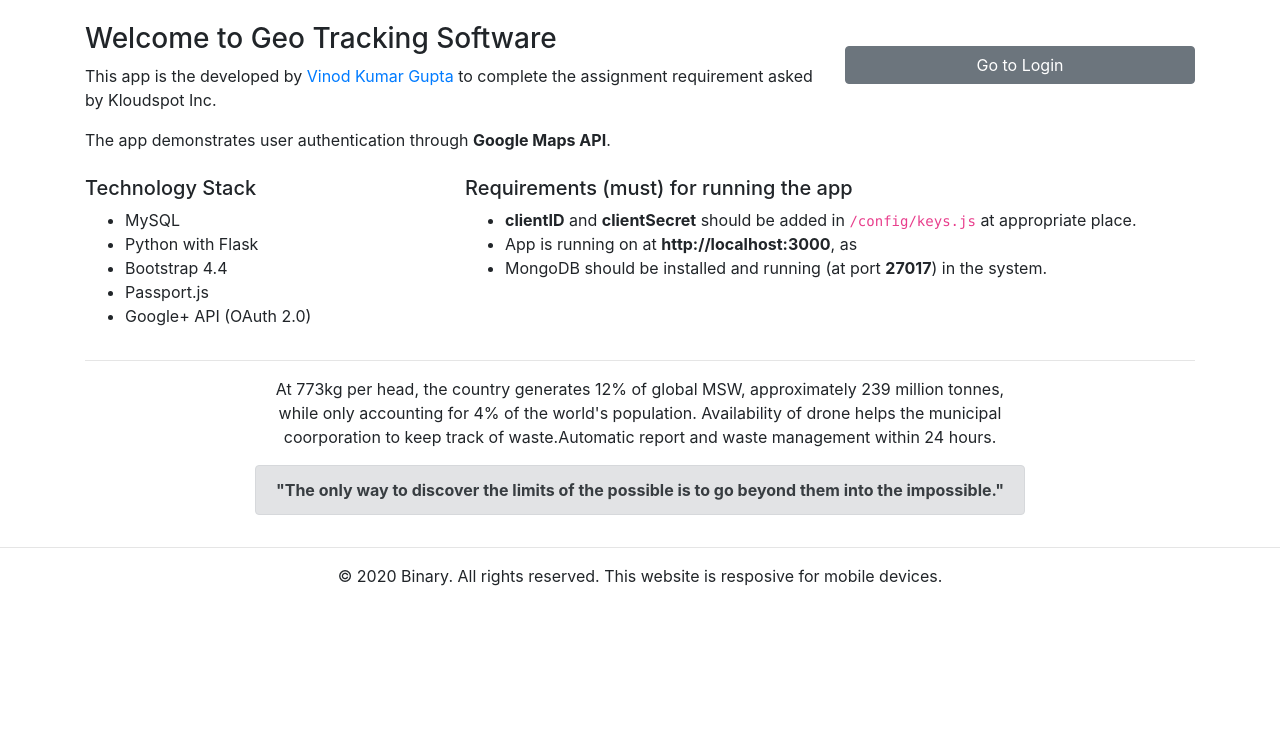
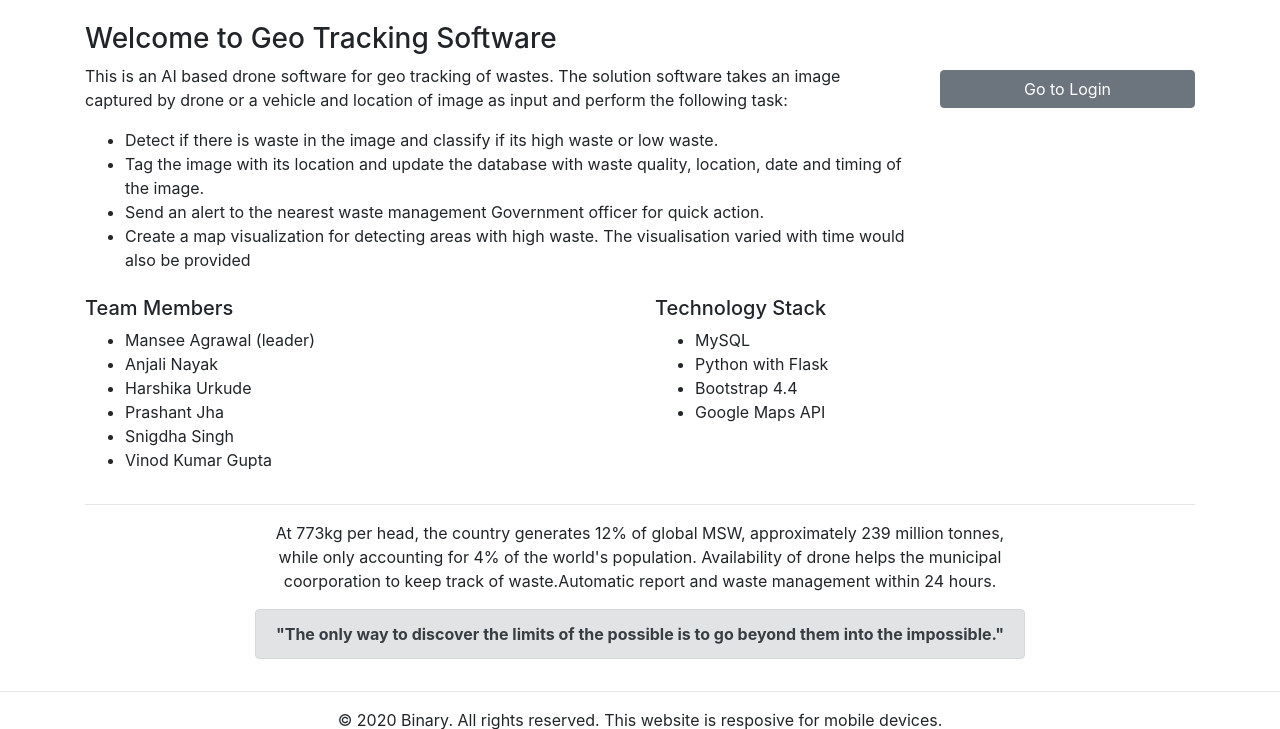
Before and after one commit to vkgupta857/RA26_Binary_WIMDR, a Flask app: page / in a window 1280 px wide. Shown: the part 56-785 px from the top of the page. Run offline with Flask 2, Linux system fonts and the light colour scheme; some libraries are stand-ins or nearby versions.

Commit message:
Update index file content

```diff
--- a/app/templates/index.html
+++ b/app/templates/index.html
@@ -8,37 +8,44 @@
 
 <div class="container">
     <div class="row py-2">
-        <div class="col-md-8">
+        <div class="col-md-9">
             <h3>Welcome to Geo Tracking Software</h3>
-            <p>This app is the developed by <a href="/about" title="Know more about Vinod">Vinod Kumar Gupta</a> to
-                complete the assignment requirement asked by Kloudspot Inc.</p>
-            <p>The app demonstrates user authentication through <b>Google Maps API</b>.</p>
+            <p>This is an AI based drone software for geo tracking of wastes. The solution software takes an image
+                captured by drone or a vehicle and location of image as input and perform the following task:</p>
+            <ul>
+                <li>Detect if there is waste in the image and classify if its high waste or low waste.</li>
+                <li>Tag the image with its location and update the database with waste quality, location, date and timing
+                of the image.</li>
+                <li>Send an alert to the nearest waste management Government officer for quick action.</li>
+                <li>Create a map visualization for detecting areas with high waste. The visualisation varied with time
+                would also be provided</li>
+            </ul>
         </div>
-        <div class="col-md-4">
-            <br>
+        <div class="col-md-3">
+            <br><br>
             <a href="/" title="Go to Login Page" class="btn btn-block btn-large btn-secondary">Go to
                 Login</a>
         </div>
     </div>
     <div class="row">
-        <div class="col-md-4">
+        <div class="col-md-6">
+            <h5>Team Members</h5>
+            <ul>
+                <li>Mansee Agrawal (leader)</li>
+                <li>Anjali Nayak</li>
+                <li>Harshika Urkude</li>
+                <li>Prashant Jha</li>
+                <li>Snigdha Singh</li>
+                <li>Vinod Kumar Gupta</li>
+            </ul>
+        </div>
+        <div class="col-md-6">
             <h5>Technology Stack</h5>
             <ul>
                 <li>MySQL</li>
                 <li>Python with Flask</li>
                 <li>Bootstrap 4.4</li>
-                <li>Passport.js</li>
-                <li>Google+ API (OAuth 2.0)</li>
-            </ul>
-        </div>
-        <div class="col-md-8">
-            <h5>Requirements (must) for running the app</h5>
-            <ul>
-                <li><b>clientID</b> and <b>clientSecret</b> should be added in <code>/config/keys.js</code> at
-                    appropriate
-                    place.</li>
-                <li>App is running on at <b>http://localhost:3000</b>, as </li>
-                <li>MongoDB should be installed and running (at port <b>27017</b>) in the system.</li>
+                <li>Google Maps API</li>
             </ul>
         </div>
     </div>
```
